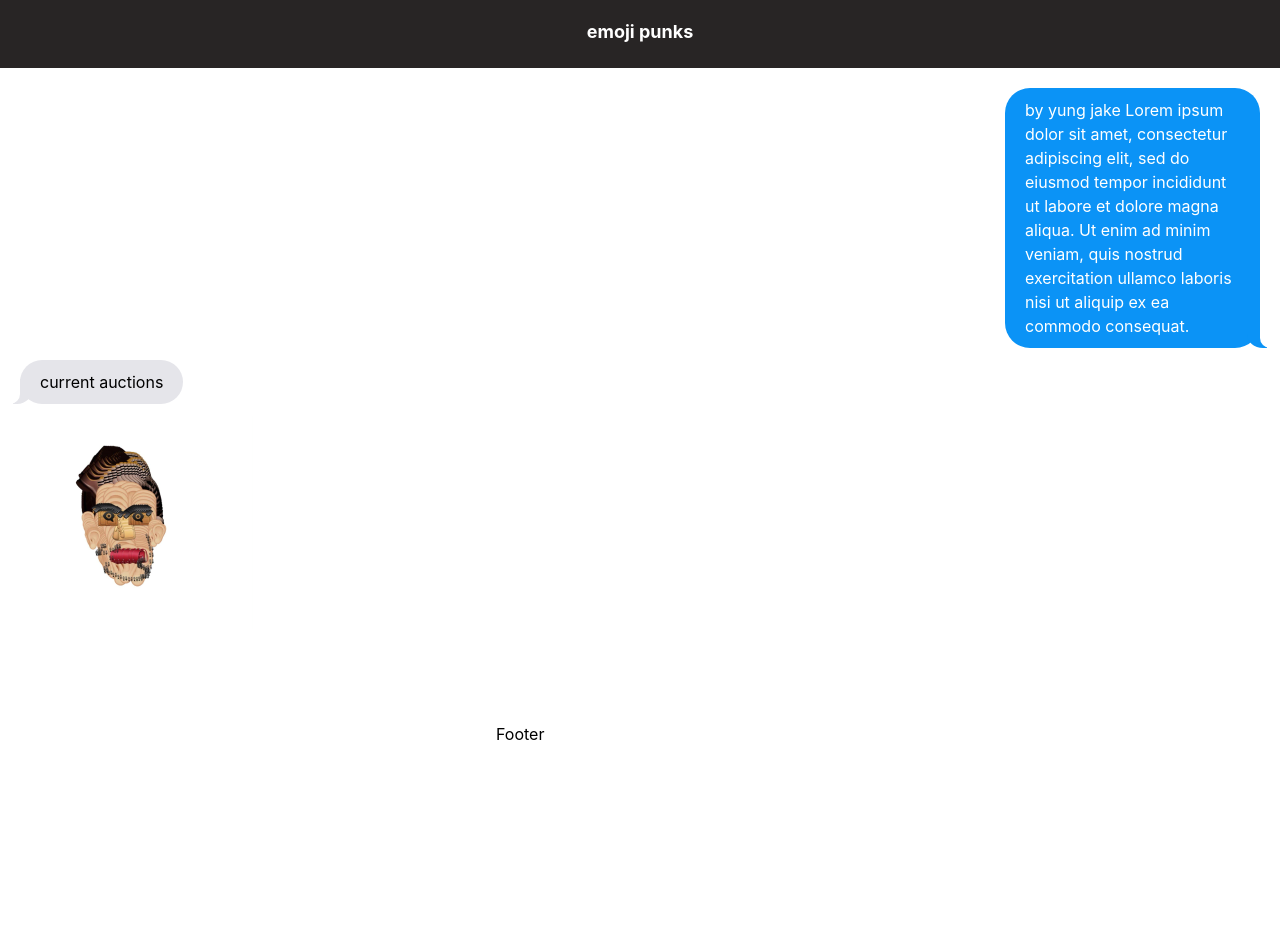
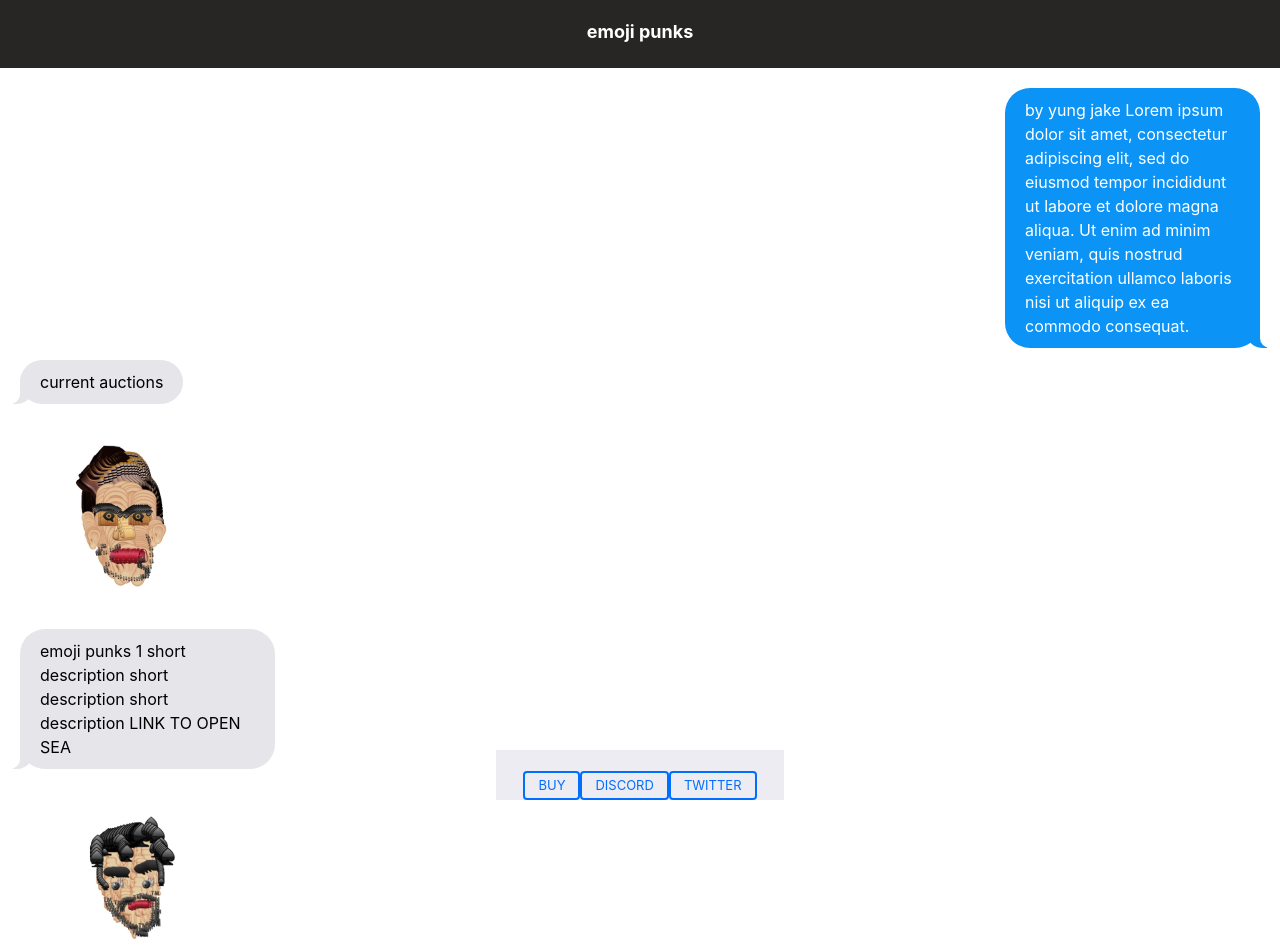
Before and after one commit to emmalynnn97/emoji, a React (Create React App) app: page / in a window 1280 px wide. Shown: the top 952 px of the page. Before the commit the page ends 800 px from the top, so only its background shows below. Built offline with nearby package versions, Linux system fonts and the light colour scheme.

Commit message:
add more content and make footer

```diff
--- a/src/App.js
+++ b/src/App.js
@@ -3,6 +3,7 @@ import Nav from './Nav'
 import Message from './Message'
 import punk11 from './punk11.png'
 import Footer from './Footer'
+import punk12 from './punk12.png'
 function App() {
   return (
     <div className="App">
@@ -11,6 +12,13 @@ function App() {
         <Message sender content='by yung jake Lorem ipsum dolor sit amet, consectetur adipiscing elit, sed do eiusmod tempor incididunt ut labore et dolore magna aliqua. Ut enim ad minim veniam, quis nostrud exercitation ullamco laboris nisi ut aliquip ex ea commodo consequat.'/>
         <Message content='current auctions'/>
         <img src={punk11} alt="punk 11"/>
+        <Message content='emoji punks 1
+short description short description short description LINK TO OPEN SEA'/>
+        <img src={punk12} alt="punk 12"/>
+        <Message sender content='emoji punks 2
+short description short description short description
+LINK TO OPEN SEA
+'/>
         <Footer/>
       </div>
 
--- a/src/Footer.js
+++ b/src/Footer.js
@@ -3,13 +3,27 @@ import React from 'react'
 const Footer = () => {
     const footerStyle={
         width:288,
-        height:76,
+        height:50,
         position:'fixed',
-        bottom:0
+        bottom:0,
+        background:'rgb(237, 236, 242)',
+        display:'flex',
+        justifyContent:'center',
+        alignItems:'flex-end',
+    }
+    const btnStyle={
+        textTransform:'uppercase',
+        border:'2px solid rgb(0,111,255)',
+        color:'#006FFF',
+        padding:'.35em 1em',
+        borderRadius:'4px',
+        fontSize:13
     }
     return (
         <div style={footerStyle}>
-            Footer
+            <a style={btnStyle}>Buy</a>
+            <a style={btnStyle}>Discord</a>
+            <a style={btnStyle}>Twitter</a>
         </div>
     )
 }
```
Also changed, not shown: src/punk12.png (added).
